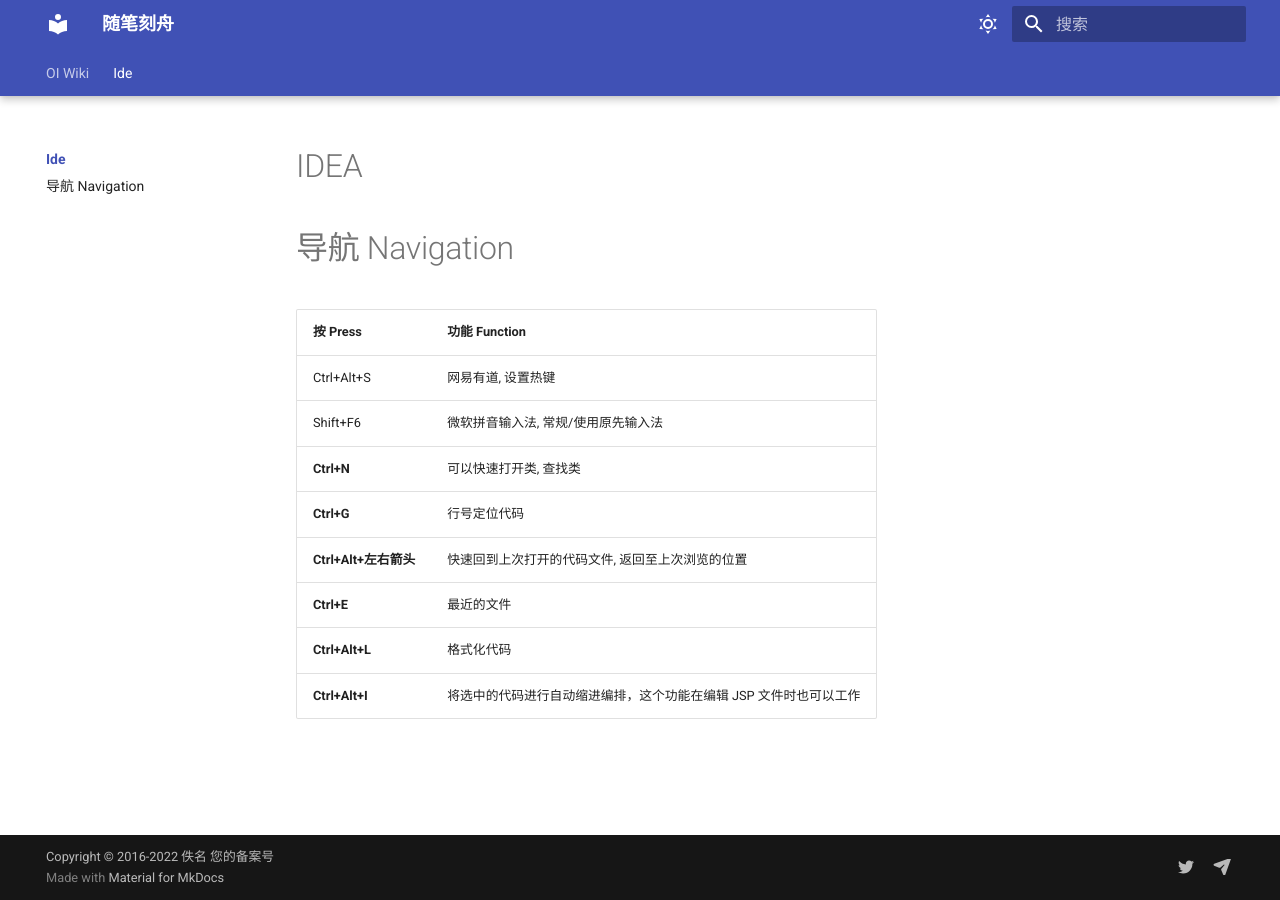
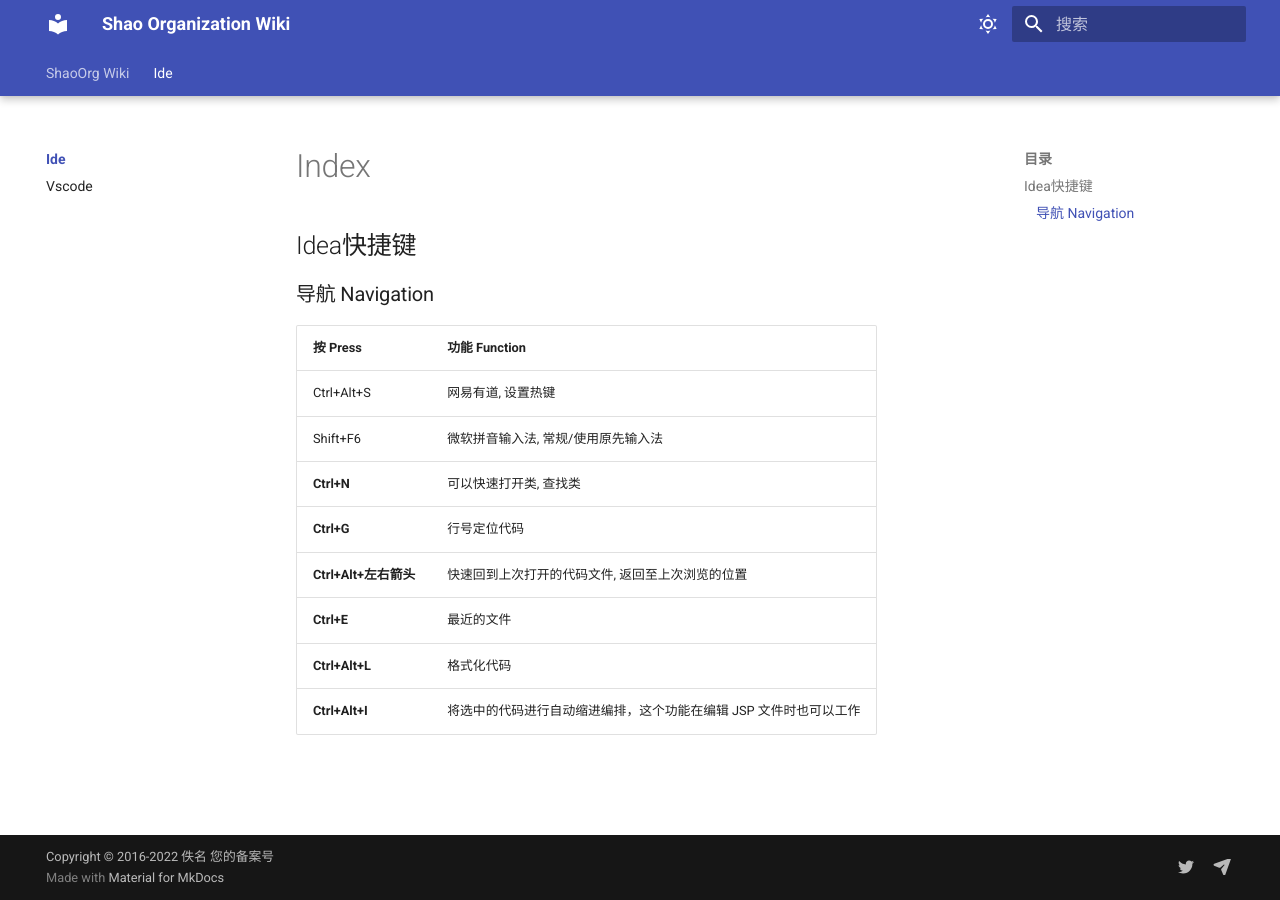
Before and after one commit to ShaoOrg/bulletin, an MkDocs documentation site: the page built from docs/ide/index.md, in a window 1280 px wide. Built offline with MkDocs 1.6.1 and Material for MkDocs 9.7.7, drawn with Linux system fonts in a browser that asks for light colours.

Commit message:
NOCR: mkdocs support

```diff
--- a/docs/ide/index.md
+++ b/docs/ide/index.md
@@ -1,7 +1,5 @@
-IDEA
-===
-导航 Navigation
-===
+## Idea快捷键
+### 导航 Navigation
 |按 Press|功能 Function|
 |  ----  | ----  |
 |Ctrl+Alt+S|网易有道, 设置热键|
--- a/docs/ide/vscode.md
+++ b/docs/ide/vscode.md
@@ -1,5 +1,5 @@
-导航 Navigation
-===
+## Vscode快捷键
+### 导航 Navigation
 |按 Press|功能 Function|
 |  ----  | ----  |
 |Ctrl + T|显示所有符号 Show all Symbols|
--- a/docs/index.md
+++ b/docs/index.md
@@ -1,8 +1,8 @@
 disqus:
 pagetime:
-title: OI Wiki
+title: ShaoOrg Wiki
 
-## 欢迎来到 **OI Wiki**！[![GitHub watchers](https://img.shields.io/github/watchers/OI-wiki/OI-wiki.svg?style=social&label=Watch)](https://github.com/OI-wiki/OI-wiki)  [![GitHub stars](https://img.shields.io/github/stars/OI-wiki/OI-wiki.svg?style=social&label=Stars)](https://github.com/OI-wiki/OI-wiki)
+## 欢迎来到 **ShaoOrg Wiki**！[![GitHub watchers](https://img.shields.io/github/watchers/OI-wiki/OI-wiki.svg?style=social&label=Watch)](https://github.com/OI-wiki/OI-wiki)  [![GitHub stars](https://img.shields.io/github/stars/OI-wiki/OI-wiki.svg?style=social&label=Stars)](https://github.com/OI-wiki/OI-wiki)
 
 **OI**（Olympiad in Informatics，信息学奥林匹克竞赛）在中国起源于 1984 年，是五大高中学科竞赛之一。
 
--- a/mkdocs.yml
+++ b/mkdocs.yml
@@ -1,5 +1,5 @@
-site_name: 随笔刻舟   #网站名称
-site_description: 人文与自然  #站点描述
+site_name: Shao Organization Wiki   #网站名称
+site_description: Shao 组织内的公告  #站点描述
 site_url: https://example.com  #站点网址 URL，根可位于域名的子目录中
 site_author: 佚名   #作者
 copyright: Copyright &copy; 2016-2022 佚名 <a href="https://beian.miit.gov.cn/" target="_blank">您的备案号</a> #版权声明与网站备案号
@@ -107,7 +107,7 @@ plugins:  #插件
 #      lang:   #语言，自动产生最佳结果，不需要设置
 #        - en  #英语
 #        - ja  #日语
-      separator: '[\s\-\.]' #分隔符，空格、减号、点
+      separator: '[\s\u200b\-_,:!=\[\]()"`/]+|\.(?!\d)|&[lg]t;|(?!\b)(?=[A-Z][a-z])' #分隔符，空格、减号、点
 #      prebuild_index: true  #预构建索引，默认false，已经弃用该选项
 
 extra_javascript:
```
